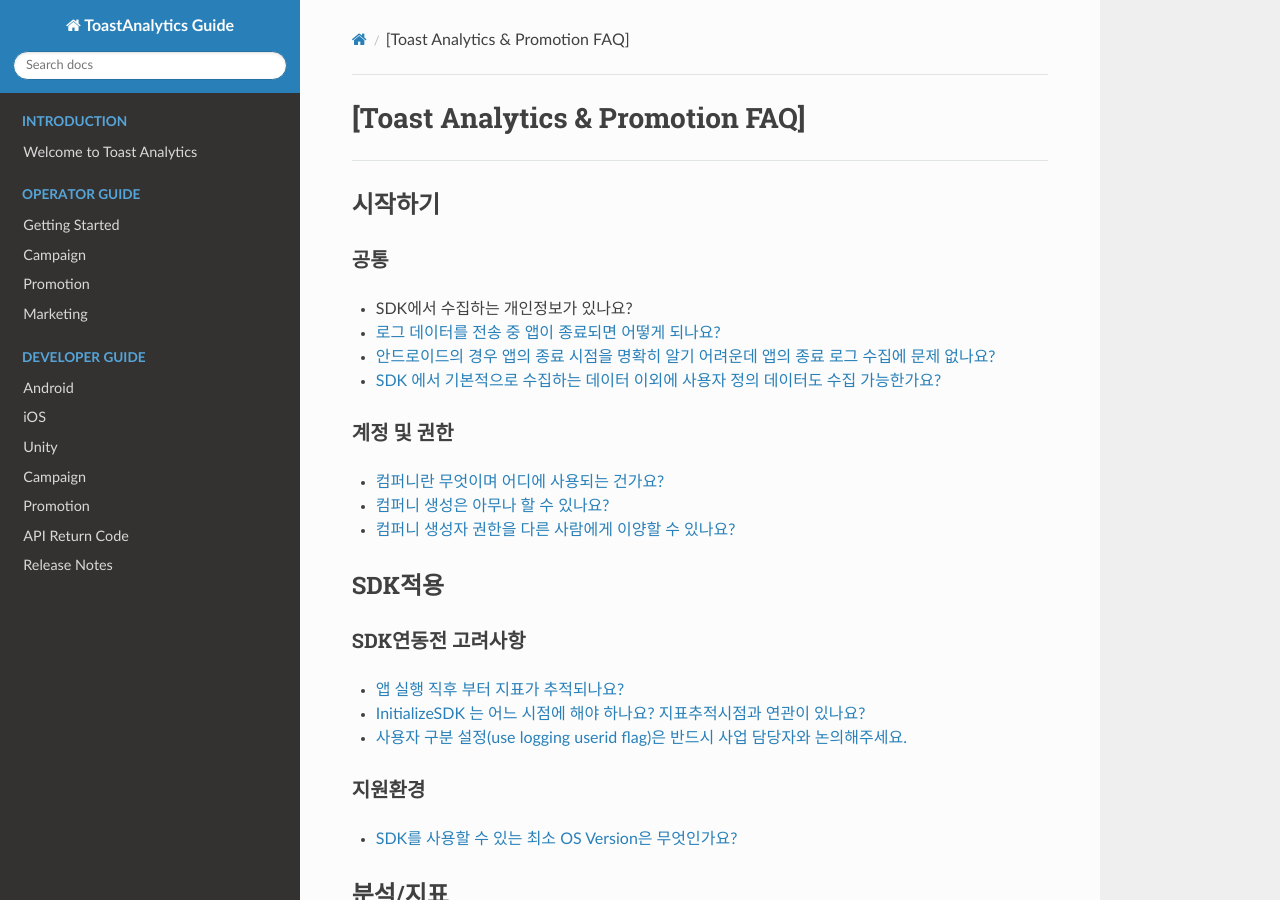
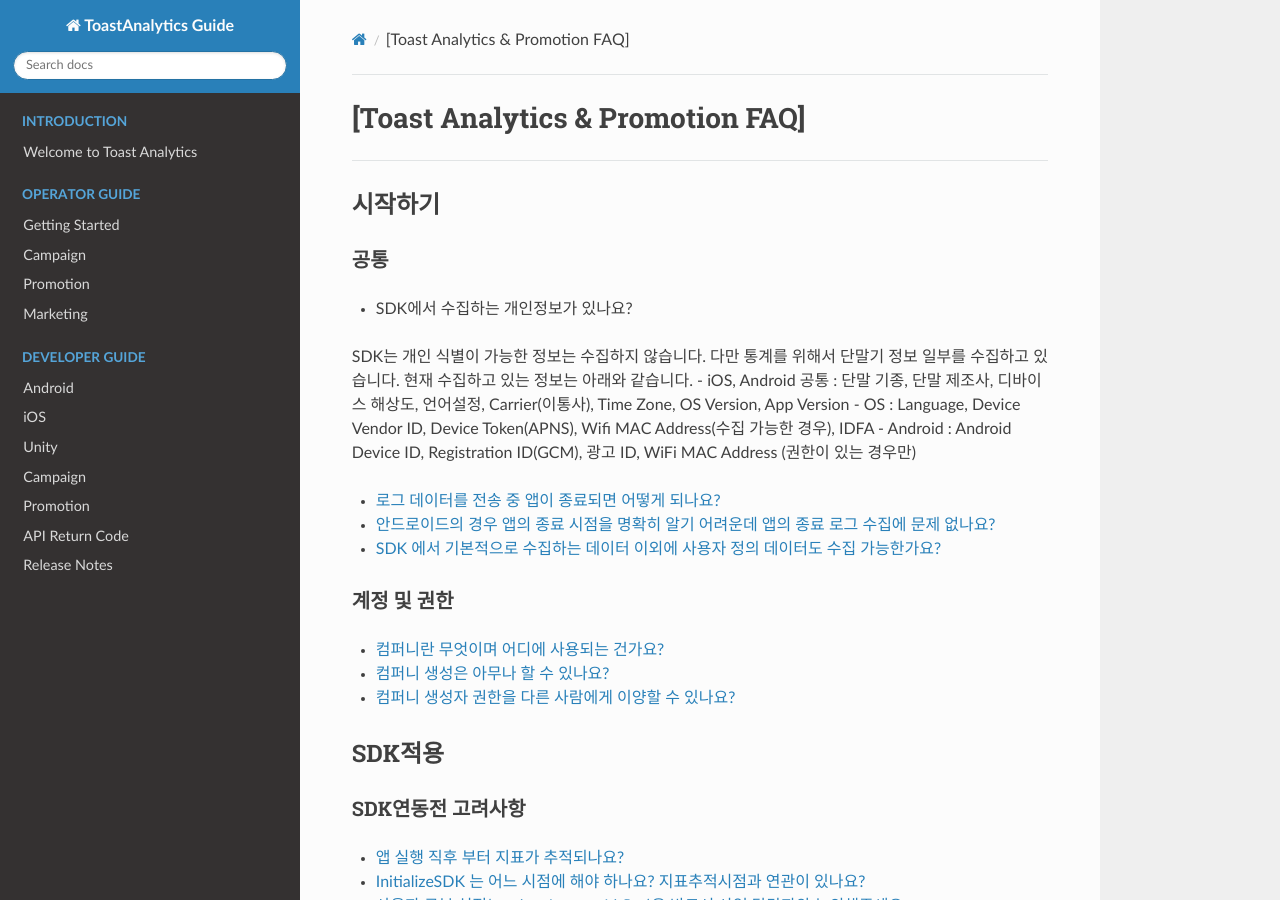
Before and after one commit to ToastAnalytics/ToastAnalytics, an MkDocs documentation site: the page built from docs/FAQ/FAQ.md, in a window 1280 px wide and 900 px high. Built offline with MkDocs 1.6.1, drawn with Linux system fonts in a browser that asks for light colours; nearby versions of some CDN libraries; old or Windows-style settings are respelled for this version of MkDocs.

Commit message:
Update FAQ.md

```diff
--- a/docs/FAQ/FAQ.md
+++ b/docs/FAQ/FAQ.md
@@ -3,7 +3,13 @@
 
 ## 시작하기
 ### 공통
-* SDK에서 수집하는 개인정보가 있나요?
+ * SDK에서 수집하는 개인정보가 있나요?
+
+SDK는 개인 식별이 가능한 정보는 수집하지 않습니다. 다만 통계를 위해서 단말기 정보 일부를 수집하고 있습니다. 현재 수집하고 있는 정보는 아래와 같습니다.
+- iOS, Android 공통 : 단말 기종, 단말 제조사, 디바이스 해상도, 언어설정, Carrier(이통사), Time Zone, OS Version, App Version
+- OS : Language, Device Vendor ID, Device Token(APNS), Wifi MAC Address(수집 가능한 경우), IDFA
+- Android : Android Device ID, Registration ID(GCM), 광고 ID, WiFi MAC Address (권한이 있는 경우만)
+
 
 * [로그 데이터를 전송 중 앱이 종료되면 어떻게 되나요? ](Crash 발생시 조치방법)
 * [안드로이드의 경우 앱의 종료 시점을 명확히 알기 어려운데 앱의 종료 로그 수집에 문제 없나요?](API별 주요 Parameter 설명)
```
